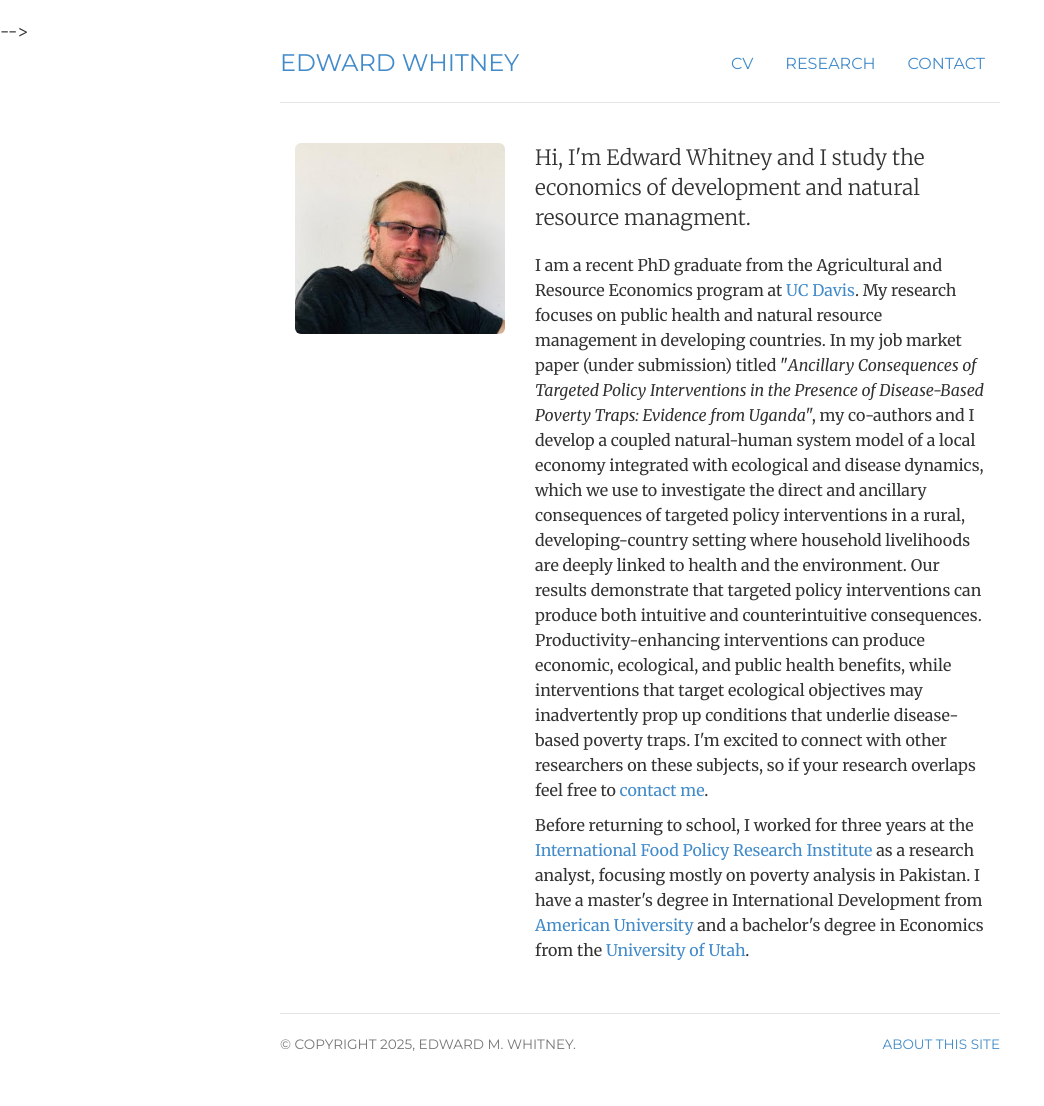
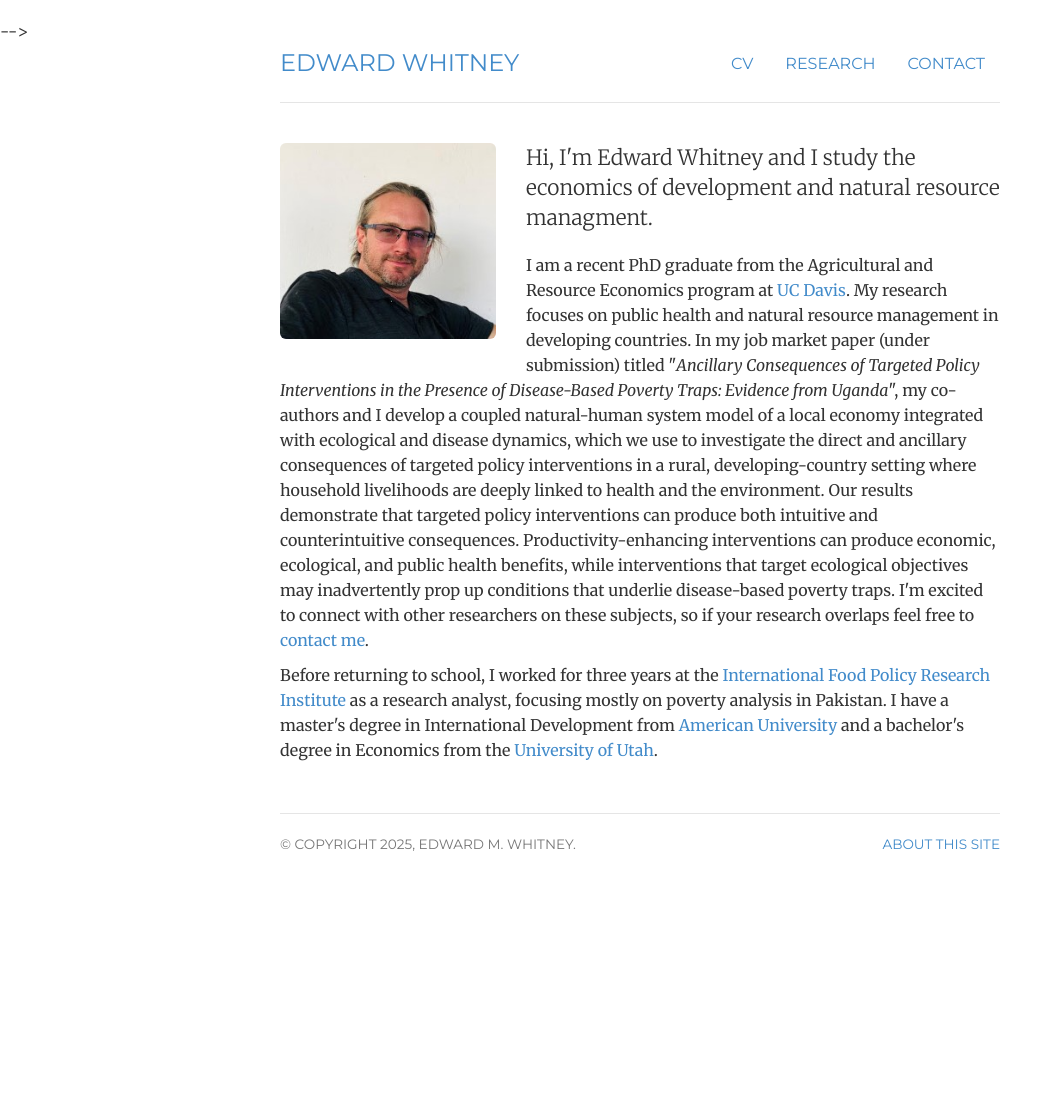
Before and after one commit to edwardmw/edwardmwhitney, a Jekyll site: the page built from index.html, in a window 1280 px wide. Shown: the whole page, without its empty margins (0-1044 px from the left). Built offline with Jekyll 4.4.1, drawn with Linux system fonts in a browser that asks for light colours; after the commit the page ends 906 px from its top, so only the background shows below that.

Commit message:
revise index and css code

```diff
--- a/css/style.css
+++ b/css/style.css
@@ -91,3 +91,12 @@ pre.prettyprint { padding: 10px !important; margin: 40px; font-size: 12px;}
 	padding-top: 5.5px;
 	margin: 5px 15px 0px 0px;
 	font-family: 'Montserrat', Helvetica, sans-serif; }
+
+/* Rule for floating the image on the main page */
+.img-float-left {
+  float: left;                /* This is the key property that makes text wrap */
+  width: 30%;                 /* Sets the image width relative to the container */
+  max-width: 280px;           /* Prevents the image from getting too large on big screens */
+  margin-right: 30px;         /* Adds space between the image and the text */
+  margin-bottom: 15px;        /* Adds space below the image before text wraps underneath */
+}
--- a/index.html
+++ b/index.html
@@ -10,17 +10,17 @@ description: Information about Edward Whitney, a Ph.D. graduate from the Agricul
 
 <!-- <div class="jumbotron"> -->
 <div class="row marketing">
-	<div class="col-sm-4">
-		<img  class="img-rounded" alt="Edward Whitney" src="img/whitechair_cropped.jpg"style='height: 100%; width: 100%; object-fit: contain'>
-	</div>
-	<div itemscope itemtype="http://data-vocabulary.org/Person" class="col-sm-8">
-		<p class="lead">Hi, I'm <span itemprop="name">Edward Whitney</span> and I study the economics of development and natural resource managment.</p>
+    <div>
+        <img class="img-rounded img-float-left" alt="Edward Whitney" src="img/whitechair_cropped.jpg">
 
-		<!-- In my co-authored <a  href="jmp/jmp_current.pdf" target = _blank>job market paper</a> -->
-		<p>I am a recent <span itemprop="title">PhD graduate</span> from the Agricultural and Resource Economics program at  <a href="https://are.ucdavis.edu/" target="_blank">UC Davis</a>. My research focuses on public health and natural resource management in developing countries. In my job market paper (under submission) titled "<i>Ancillary Consequences of Targeted Policy Interventions in the Presence of Disease-Based Poverty Traps: Evidence from Uganda</i>", my co-authors and I develop a coupled natural-human system model of a local economy integrated with ecological and disease dynamics, which we use to investigate the direct and ancillary consequences of targeted policy interventions in a rural, developing-country setting where household livelihoods are deeply linked to health and the environment. Our results demonstrate that targeted policy interventions can produce both intuitive and counterintuitive consequences. Productivity-enhancing
-		interventions can produce economic, ecological, and public health benefits, while interventions that target ecological objectives may inadvertently prop up conditions that underlie disease-based poverty traps. I'm excited to connect with other researchers on these subjects, so if your research overlaps feel free to <a href="http://edwardmwhitney.com/contact" target="_blank">contact me</a>.  </p>
+        <div itemscope itemtype="http://data-vocabulary.org/Person">
+            <p class="lead">Hi, I'm <span itemprop="name">Edward Whitney</span> and I study the economics of development and natural resource managment.</p>
 
-		<p>Before returning to school, I worked for three years at the <a href="https://www.ifpri.org/" target="_blank">International Food Policy Research Institute</a> as a research analyst, focusing mostly on poverty analysis in Pakistan. I have a master's degree in International Development from <a href="https://www.american.edu/" target="_blank">American University</a> and a bachelor's degree in Economics from the <a href="https://www.utah.edu/" target="_blank">University of Utah</a>.</p>
-	</div>
+            <p>I am a recent <span itemprop="title">PhD graduate</span> from the Agricultural and Resource Economics program at  <a href="https://are.ucdavis.edu/" target="_blank">UC Davis</a>. My research focuses on public health and natural resource management in developing countries. In my job market paper (under submission) titled "<i>Ancillary Consequences of Targeted Policy Interventions in the Presence of Disease-Based Poverty Traps: Evidence from Uganda</i>", my co-authors and I develop a coupled natural-human system model of a local economy integrated with ecological and disease dynamics, which we use to investigate the direct and ancillary consequences of targeted policy interventions in a rural, developing-country setting where household livelihoods are deeply linked to health and the environment. Our results demonstrate that targeted policy interventions can produce both intuitive and counterintuitive consequences. Productivity-enhancing
+            interventions can produce economic, ecological, and public health benefits, while interventions that target ecological objectives may inadvertently prop up conditions that underlie disease-based poverty traps. I'm excited to connect with other researchers on these subjects, so if your research overlaps feel free to <a href="http://edwardmwhitney.com/contact" target="_blank">contact me</a>.  </p>
+
+            <p>Before returning to school, I worked for three years at the <a href="https://www.ifpri.org/" target="_blank">International Food Policy Research Institute</a> as a research analyst, focusing mostly on poverty analysis in Pakistan. I have a master's degree in International Development from <a href="https://www.american.edu/" target="_blank">American University</a> and a bachelor's degree in Economics from the <a href="https://www.utah.edu/" target="_blank">University of Utah</a>.</p>
+        </div>
+    </div>
 </div>
 <!-- </div> -->
```
Also changed, not shown: index_old.html (added, +26 -0 lines).
